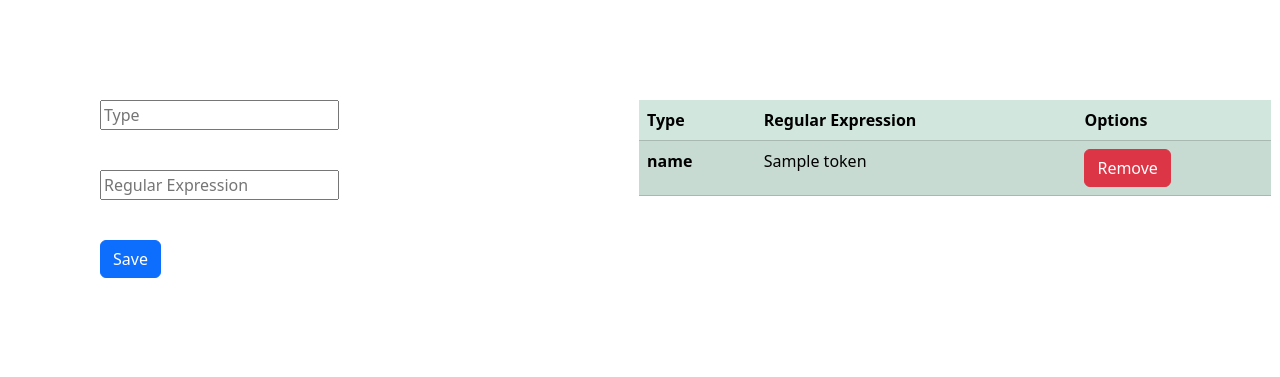
After one commit to DianeCM/lexer_generator, a Flask app: template templates/index.html in a window 1280 px wide. The commit adds this page. Shown: the top 377 px of the page. Run offline with Flask 2, Linux system fonts and the light colour scheme; the template is opened without the code that fills it: most values are stand-ins (such as "Sample title", 1, 10 or a date in 2020).

Commit message:
buton annadido

```diff
--- /dev/null
+++ b/app.py
@@ -0,0 +1,21 @@
+from flask import Flask
+from flask import render_template
+from flask import request
+
+tokens={}
+app = Flask(__name__)
+
+#DOTstring1 = 'digraph G {margin=0.1;rankdir=LR;start [height=0, label="", shape=plaintext, width=0];0 [shape=circle, style=""];0 [shape=circle, style=""];0 -> 0  [id="0 a 0", label=a, labeldistance=2];0 [shape=circle, style=""];0 [shape=circle, style=""];0 -> 0  [id="0 b 0", label=b, labeldistance=2];1 [shape=circle, style=""];0 -> 1  [id="0 b 1", label=b, labeldistance=2];1 [shape=circle, style=""];2 [shape=circle, style=bold];1 -> 2  [id="1 a 2", label=a, labeldistance=2];start -> 0  [label="", style=dashed];}';
+#DOTstring2 = 'digraph G {margin=0.1;rankdir=LR;start [height=0, label="", shape=plaintext, width=0];0 [shape=circle, style=""];0 [shape=circle, style=""];0 -> 0  [id="0 a 0", label=a, labeldistance=2];0 [shape=circle, style=""];1 [shape=circle, style=""];0 -> 1  [id="0 b 1", label=b, labeldistance=2];1 [shape=circle, style=""];2 [shape=circle, style=bold];1 -> 2  [id="1 a 2", label=a, labeldistance=2];1 [shape=circle, style=""];1 [shape=circle, style=""];1 -> 1  [id="1 b 1", label=b, labeldistance=2];2 [shape=circle, style=bold];0 [shape=circle, style=""];2 -> 0  [id="2 a 0", label=a, labeldistance=2];2 [shape=circle, style=bold];1 [shape=circle, style=""];2 -> 1  [id="2 b 1", label=b, labeldistance=2];start -> 0  [label="", style=dashed];}'
+#tokens_automatons= [DOTstring1,DOTstring2]
+
+@app.route('/tokens_automaton')
+def tokens_automaton(name=None):
+    return render_template('tokens_automaton.html')
+
+@app.route('/',methods=['POST','GET'])
+def tokens_table(name=None):
+    if request.method == 'POST':
+       tokens[request.form['type']] = request.form['regular_expression']
+    #else: tokens={}
+    return render_template('index.html',tokens=tokens)
--- /dev/null
+++ b/templates/example.js
@@ -0,0 +1,10 @@
+
+
+function remove(tokens, key)
+{
+    if(tokens.has(key))
+    {
+        tokens.remove(key)
+    }
+    return tokens
+}
--- /dev/null
+++ b/templates/index.html
@@ -0,0 +1,65 @@
+<!DOCTYPE html>
+<html lang="en">
+
+<head>
+  <title>Tokens</title>
+  <!--<link rel="stylesheet" href="https://cdn.jsdelivr.net/npm/bootstrap@4.0.0/dist/css/bootstrap.min.css" integrity="sha384-Gn5384xqQ1aoWXA+058RXPxPg6fy4IWvTNh0E263XmFcJlSAwiGgFAW/dAiS6JXm" crossorigin="anonymous"->
+  <script src="https://code.jquery.com/jquery-3.2.1.slim.min.js" integrity="sha384-KJ3o2DKtIkvYIK3UENzmM7KCkRr/rE9/Qpg6aAZGJwFDMVNA/GpGFF93hXpG5KkN" crossorigin="anonymous"></script>
+  <script src="https://cdn.jsdelivr.net/npm/popper.js@1.12.9/dist/umd/popper.min.js" integrity="sha384-ApNbgh9B+Y1QKtv3Rn7W3mgPxhU9K/ScQsAP7hUibX39j7fakFPskvXusvfa0b4Q" crossorigin="anonymous"></script>
+  <script src="https://cdn.jsdelivr.net/npm/bootstrap@4.0.0/dist/js/bootstrap.min.js" integrity="sha384-JZR6Spejh4U02d8jOt6vLEHfe/JQGiRRSQQxSfFWpi1MquVdAyjUar5+76PVCmYl" crossorigin="anonymous"></script>
+  <script type="text/javascript" src="https://unpkg.com/vis-network/standalone/umd/vis-network.min.js"></script>-->
+
+  <link href="https://cdn.jsdelivr.net/npm/bootstrap@5.3.0-alpha1/dist/css/bootstrap.min.css" rel="stylesheet" integrity="sha384-GLhlTQ8iRABdZLl6O3oVMWSktQOp6b7In1Zl3/Jr59b6EGGoI1aFkw7cmDA6j6gD" crossorigin="anonymous">
+  <script src="https://cdn.jsdelivr.net/npm/bootstrap@5.3.0-alpha1/dist/js/bootstrap.bundle.min.js" integrity="sha384-w76AqPfDkMBDXo30jS1Sgez6pr3x5MlQ1ZAGC+nuZB+EYdgRZgiwxhTBTkF7CXvN" crossorigin="anonymous"></script>
+  <script src="example.js"></script>
+  <style type="text/css">
+    #add_token{
+        margin: 100px;
+    }
+    #tokens{
+        margin: 100px;
+        margin-left: 200px;
+    }
+  </style>
+</head>
+
+<body>
+    <div class="d-flex flex-row">
+    <div>
+    <form method="post" class="align-self-center" id="add_token">
+        <!--fieldset class="align-self-center" id="add_token" style="background: #f6f8ff; border: 2px solid #4238ca; width:400px; height: 400px; ">
+          <legend>Add Token</legend>-->
+        <div class="mb-3">
+            <input type="text" name="type" placeholder="Type"><br /><br />
+        </div>
+        <div class="mb-3">
+          <input type="text" name="regular_expression" placeholder="Regular Expression"><br /><br />
+        </div>
+          <button type="submit" class="btn btn-primary">Save</button>
+       <!--/fieldset>-->
+    </div>
+
+    <div>
+    <table id="tokens" class=" table table-success table-striped">
+        <thead>
+          <tr>
+            <th scope="col">Type</th>
+            <th scope="col">Regular Expression</th>
+            <th scope="col">Options</th>
+          </tr>
+        </thead>
+        <tbody>
+        {% for type in tokens.keys() %}
+          <tr>
+            <th scope="row">{{type}}</th>
+            <td>{{tokens[type]}}</td>
+            <td><button type="button" onclick="tokens=remove(tokens,type)" class="btn btn-danger">Remove</i></button></td>
+          </tr>
+        {%endfor%}
+        </tbody>
+      </table>
+    </div>
+    </div>
+</body>
+
+</html>
```
Also changed, not shown: templates/tokens_automaton.html (renamed from visual/index.html, +7 -7 lines), visual/__main__.py (added, +7 -0 lines).
